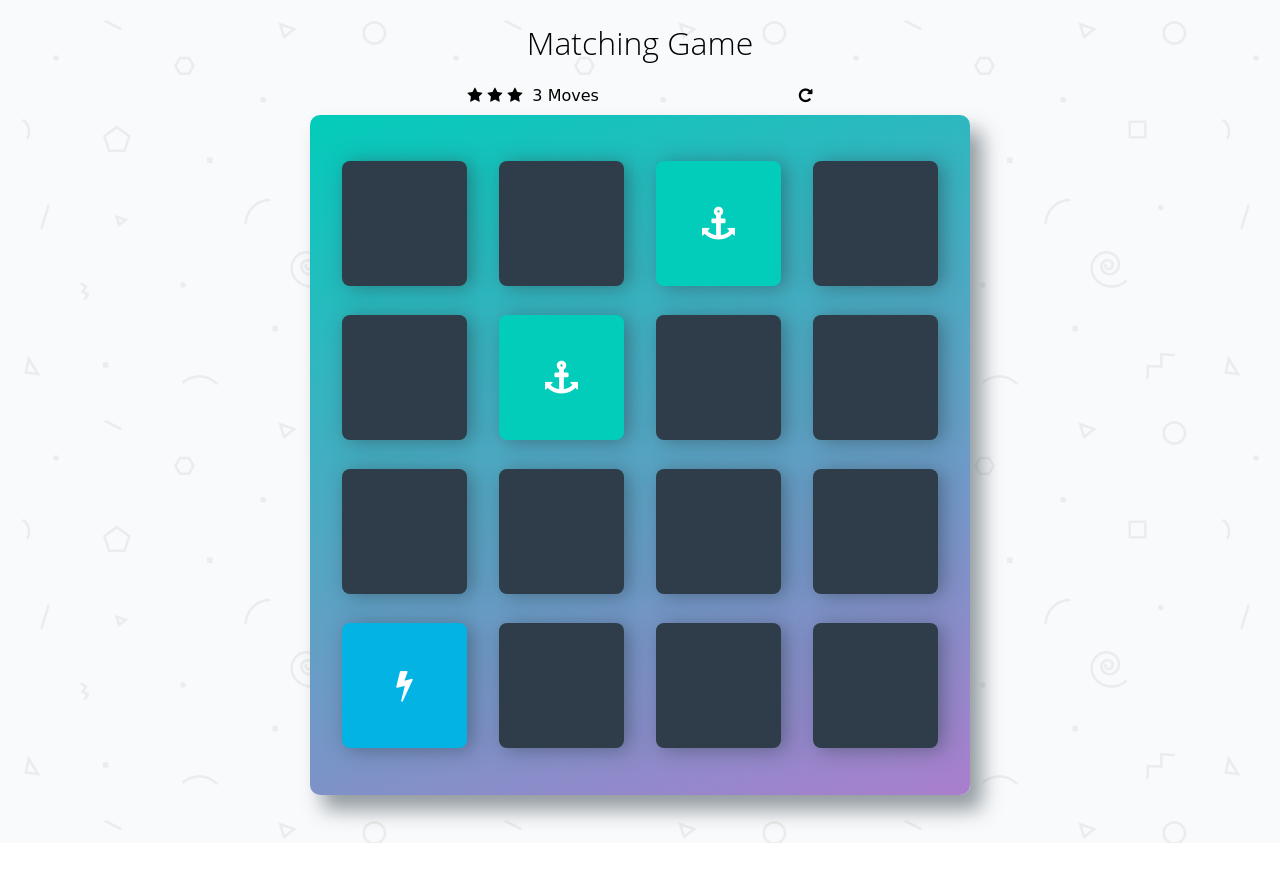
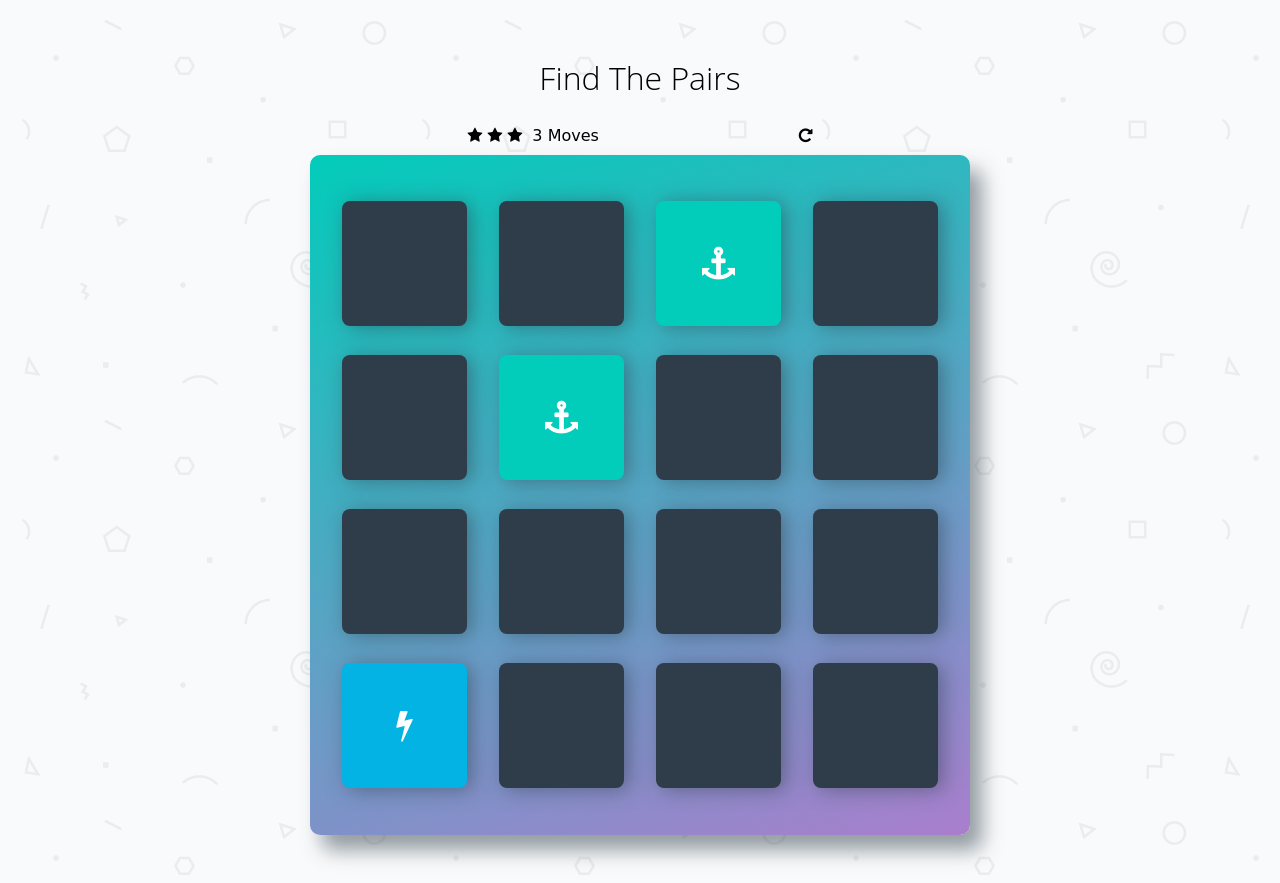
Before and after one commit to ADevelops/fend-project-memory-game, a plain HTML site: page index.html in a window 1280 px wide. Before the commit the page ends 843 px from the top, so only its background shows below. Drawn offline with Linux system fonts and the light colour scheme; a web font is replaced by a local one.

Commit message:
Changed h1 title

```diff
--- a/css/app.css
+++ b/css/app.css
@@ -31,7 +31,13 @@ body {
 h1 {
     font-family: 'Open Sans', sans-serif;
     font-weight: 300;
+    padding-top: 15px;
 }
+
+.title {
+    padding: 35px 0 5px;
+}
+
 
 /*
  * Styles for the deck of cards
--- a/index.html
+++ b/index.html
@@ -12,7 +12,7 @@
 
     <div class="container">
         <header>
-            <h1>Matching Game</h1>
+            <h1 class="title">Find The Pairs</h1>
         </header>
 
         <section class="score-panel">
```
